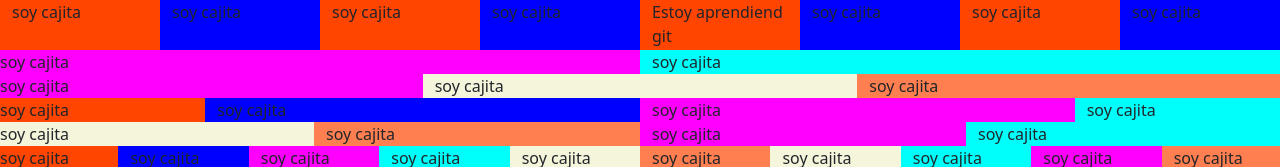
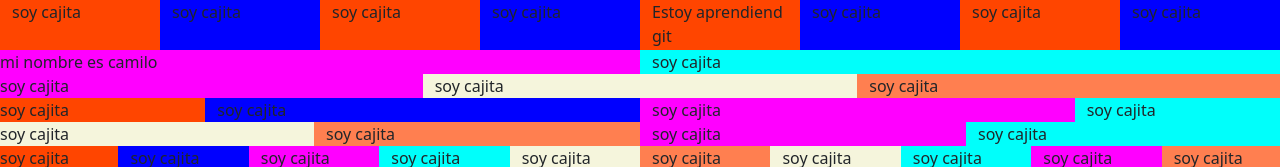
Before and after one commit to kmilo-22/Maquetaci-n-Flexbox, a plain HTML site: page index.html in a window 1280 px wide. Shown: the top 167 px of the page. Drawn offline with nearby package versions, Linux system fonts and the light colour scheme.

Commit message:
en cajita 3 le cambie el texto

```diff
--- a/index.html
+++ b/index.html
@@ -24,7 +24,7 @@
         <div class="col cajita"></div>
     </div>
     <div class="row caja3">
-        <div class="col-6 col-xxl-6 col-xl-6 col-lg-3 col-md-3 col-sm-6 col-6 col-md-3 d-flex flex-row cajita3">soy cajita</div>
+        <div class="col-6 col-xxl-6 col-xl-6 col-lg-3 col-md-3 col-sm-6 col-6 col-md-3 d-flex flex-row cajita3">mi nombre es camilo</div>
         <div class="col-6 col-xxl-6 col-xl-6 col-lg-2 col-md-2 col-sm-6 col-6 col-md-2 d-flex flex-row cajita4">soy cajita</div>
         <div class="col-4 col-xxl-4 col-xl-4 col-lg-2 col-md-2 col-sm-6 col-6 col-md-2 d-flex flex-row cajita3">soy cajita</div>
         <div class="col-4 col-xxl-4 col-xl-4 col-lg-2 col-md-2 col-sm-6 col-6 col-md-2 d-flex flex-row cajita5">soy cajita</div>
```
